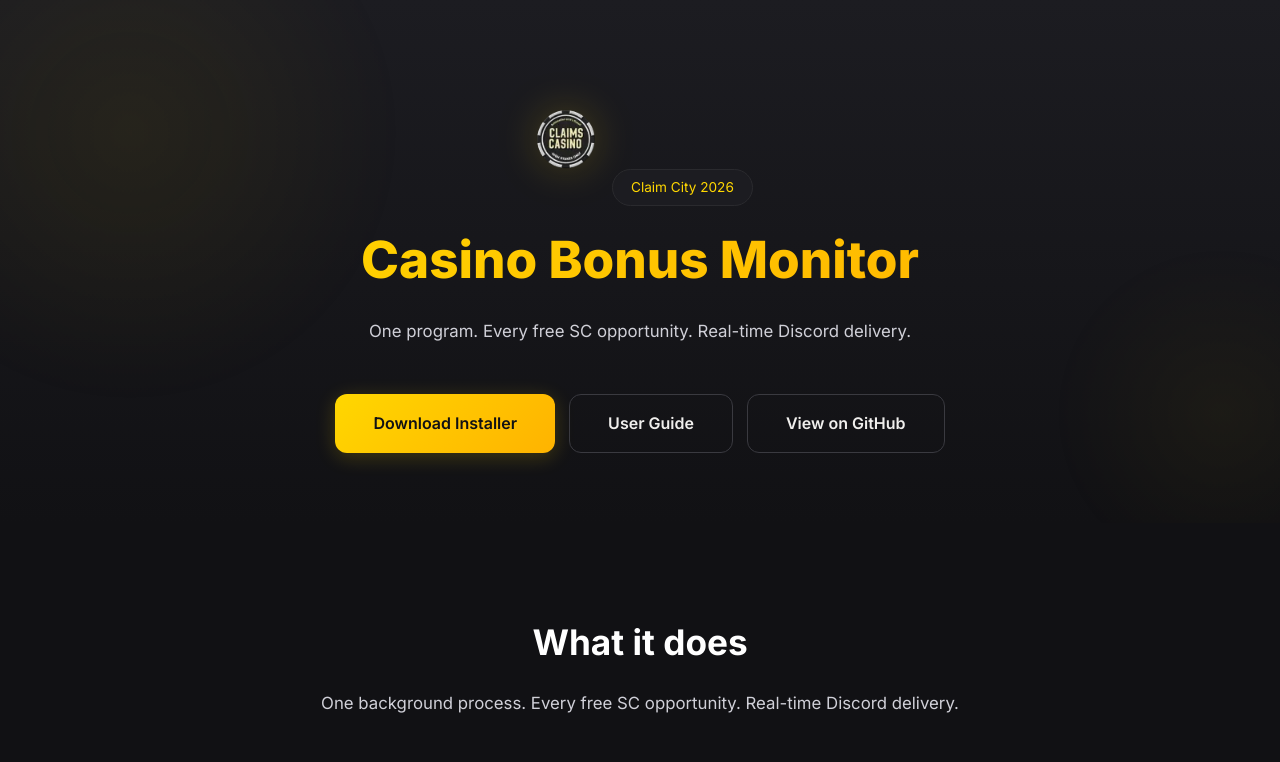
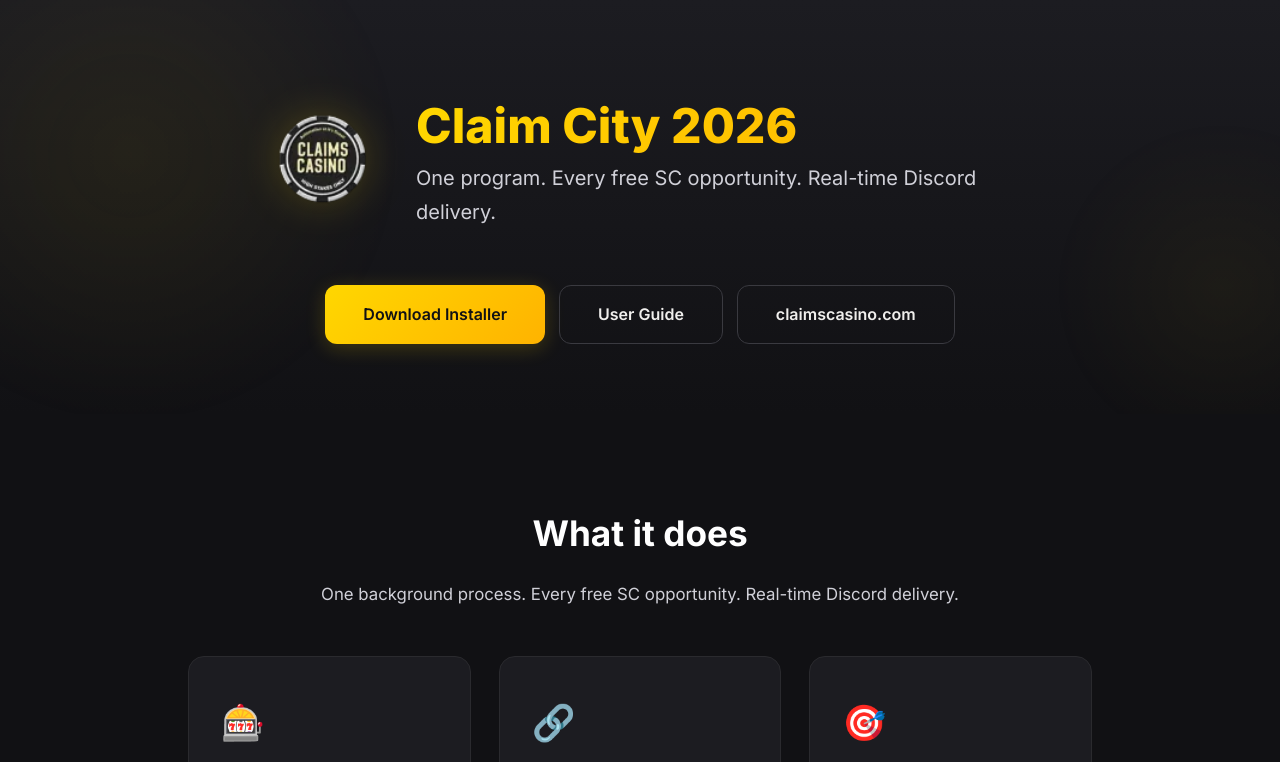
Before and after one commit to glowrius/casino-bonus-monitor, a plain HTML site: page docs/index.html in a window 1280 px wide. Shown: the top 762 px of the page. Drawn offline with Linux system fonts and the light colour scheme.

Commit message:
Hero redesign: 120px logo beside Claim City 2026, claimscasino.com rebrand, README fixes

```diff
--- a/docs/index.html
+++ b/docs/index.html
@@ -53,34 +53,41 @@
       75% { transform: translate(30px, -20px) scale(1.05); }
     }
     .hero-logo {
-      width: 80px; height: 80px;
-      margin-bottom: 12px;
+      width: 120px; height: 120px;
+      flex-shrink: 0;
       filter: drop-shadow(0 0 20px rgba(255,215,0,0.2));
     }
-    .hero h1 {
-      font-size: 3.2rem;
+    .hero-brand {
+      display: flex;
+      align-items: flex-start;
+      justify-content: center;
+      gap: 32px;
+      margin-bottom: 20px;
+    }
+    .hero-brand-text {
+      text-align: left;
+    }
+    .hero-brand-text h1 {
+      font-size: 3rem;
       font-weight: 800;
       background: linear-gradient(135deg, #FFD700, #FFB300);
       -webkit-background-clip: text;
       -webkit-text-fill-color: transparent;
-      margin-bottom: 14px;
+      margin: 0 0 8px 0;
+      line-height: 1.1;
       letter-spacing: 0;
+    }
+    .hero-brand-text p {
+      font-size: 1.15rem;
+      color: #d0d0d8;
+      margin: 0;
+      max-width: 480px;
     }
     .hero p {
       font-size: 1.25rem;
       color: #d0d0d8;
       max-width: 600px;
       margin: 0 auto 36px;
-    }
-    .hero-badge {
-      display: inline-block;
-      background: #1c1c21;
-      border: 1px solid #2a2a2e;
-      border-radius: 20px;
-      padding: 6px 18px;
-      font-size: 0.85rem;
-      color: #FFD700;
-      margin-bottom: 10px;
     }
 
     /* Buttons */
@@ -253,7 +260,10 @@
     @media (max-width: 768px) {
       body { font-size: 15px; }
       .hero { padding: 60px 0 40px; }
-      .hero h1 { font-size: 2.2rem; }
+      .hero-brand { flex-direction: column; align-items: center; gap: 16px; }
+      .hero-brand-text { text-align: center; }
+      .hero-brand-text h1 { font-size: 2.2rem; }
+      .hero-logo { width: 80px; height: 80px; }
       .btn-group { flex-direction: column; align-items: stretch; }
       .btn { justify-content: center; }
       section { padding: 60px 0; }
@@ -265,14 +275,17 @@
 
 <section class="hero">
   <div class="container">
-    <img src="logo.webp" alt="Casino Bonus Monitor" class="hero-logo">
-    <span class="hero-badge">Claim City 2026</span>
-    <h1>Casino Bonus Monitor</h1>
-    <p>One program. Every free SC opportunity. Real-time Discord delivery.</p>
+    <div class="hero-brand">
+      <img src="logo.webp" alt="Claims Casino" class="hero-logo">
+      <div class="hero-brand-text">
+        <h1>Claim City 2026</h1>
+        <p>One program. Every free SC opportunity. Real-time Discord delivery.</p>
+      </div>
+    </div>
     <div class="btn-group fade-in">
       <a href="https://github.com/glowrius/casino-bonus-monitor/releases/latest/download/CasinoBot-Setup.exe" class="btn btn-primary">Download Installer</a>
       <a href="guide/" class="btn btn-secondary">User Guide</a>
-      <a href="https://github.com/glowrius/casino-bonus-monitor" class="btn btn-secondary">View on GitHub</a>
+      <a href="https://claimscasino.com" class="btn btn-secondary">claimscasino.com</a>
     </div>
   </div>
 </section>
@@ -355,7 +368,7 @@
 
 <footer>
   <div class="container">
-    <p><a href="https://github.com/glowrius/casino-bonus-monitor">GitHub</a> · Built with Node.js · Claim City 2026 ©</p>
+    <p><a href="https://claimscasino.com">claimscasino.com</a> · Built with Node.js · Claim City 2026 ©</p>
   </div>
 </footer>
 
```
Also changed, not shown: docs/guide/index.html (+40 -6 lines), README.md.
